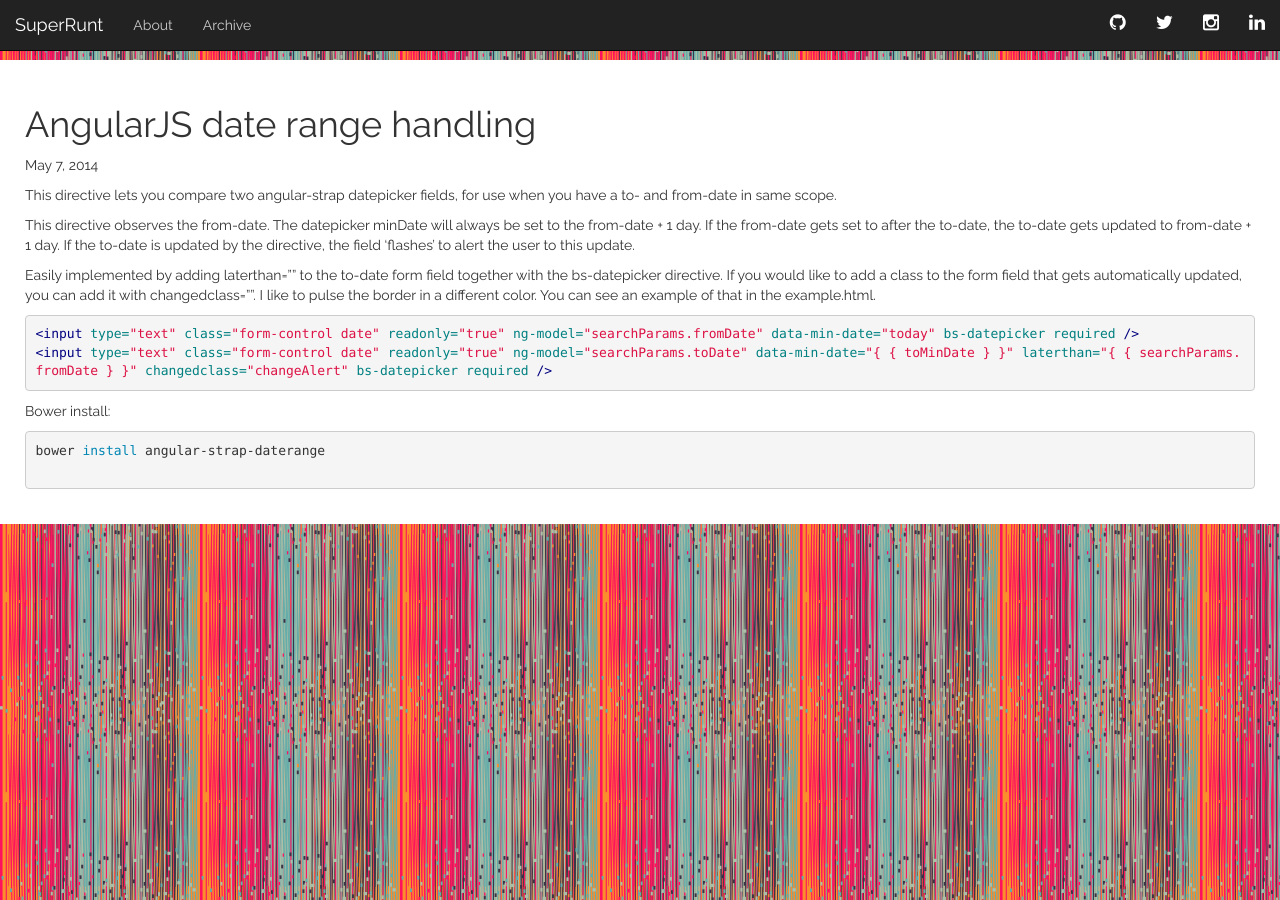
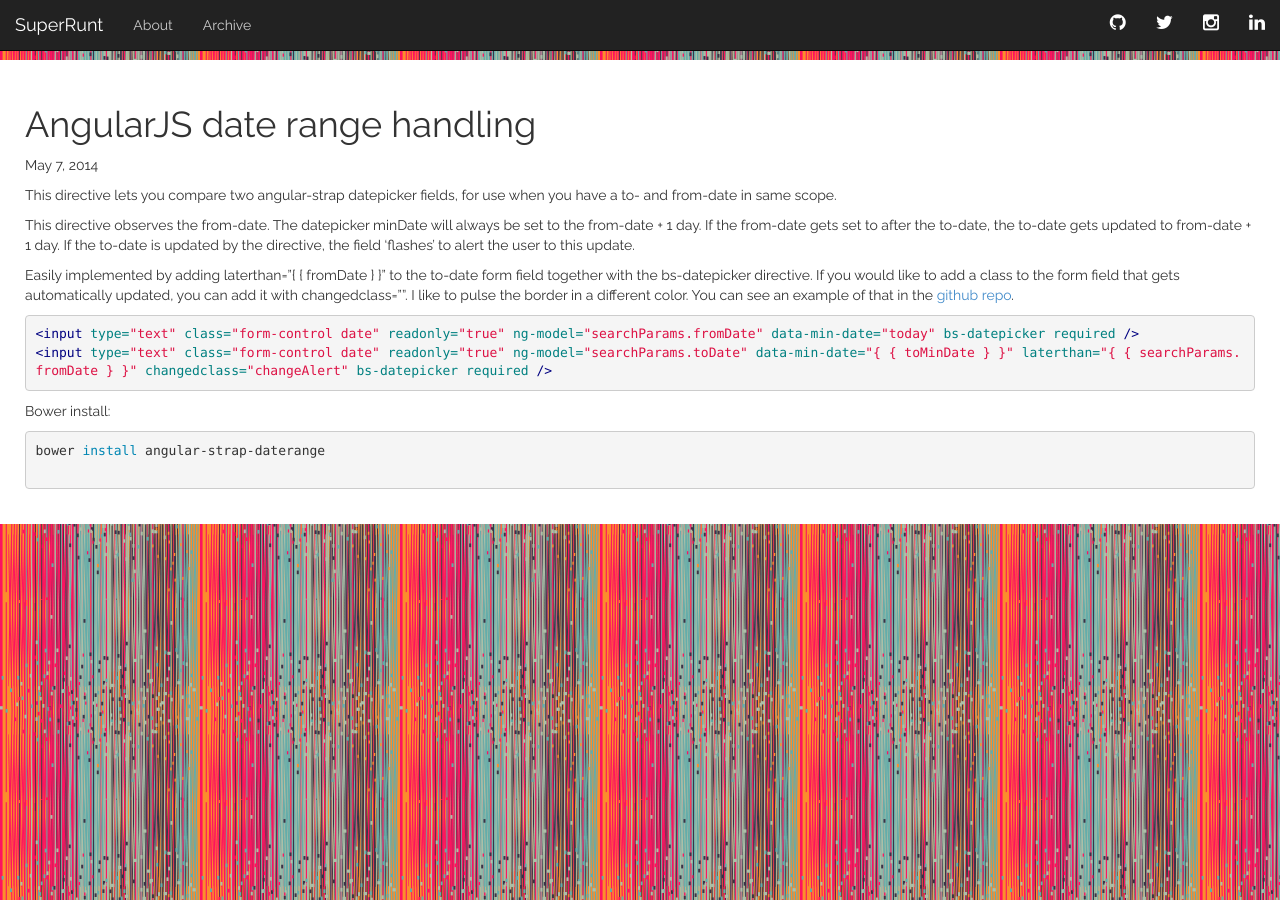
Before and after one commit to SuperRunt/superrunt.github.io, a Jekyll site: the page built from _posts/2014-05-07-angular-strap-date-range-directive.markdown, in a window 1280 px wide. Built offline with Jekyll 4.4.1, drawn with Linux system fonts in a browser that asks for light colours.

Commit message:
updating posts

```diff
--- a/_posts/2014-05-07-angular-strap-date-range-directive.markdown
+++ b/_posts/2014-05-07-angular-strap-date-range-directive.markdown
@@ -10,7 +10,7 @@ This directive lets you compare two angular-strap datepicker fields, for use whe
 
 This directive observes the from-date. The datepicker minDate will always be set to the from-date + 1 day. If the from-date gets set to after the to-date, the to-date gets updated to from-date + 1 day. If the to-date is updated by the directive, the field 'flashes' to alert the user to this update.
 
-Easily implemented by adding laterthan="{{fromDate}}" to the to-date form field together with the bs-datepicker directive. If you would like to add a class to the form field that gets automatically updated, you can add it with changedclass="". I like to pulse the border in a different color. You can see an example of that in the example.html.
+Easily implemented by adding laterthan="{ { fromDate } }" to the to-date form field together with the bs-datepicker directive. If you would like to add a class to the form field that gets automatically updated, you can add it with changedclass="". I like to pulse the border in a different color. You can see an example of that in the [github repo](https://github.com/SuperRunt/angular-strap-daterange).
 
 {% highlight html %}
 <input type="text" class="form-control date" readonly="true" ng-model="searchParams.fromDate" data-min-date="today" bs-datepicker required />
```
